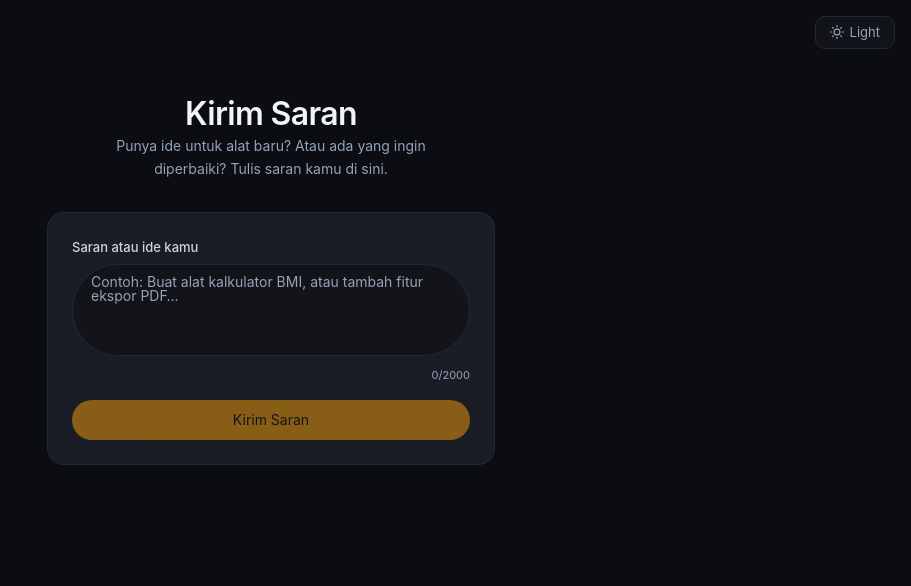
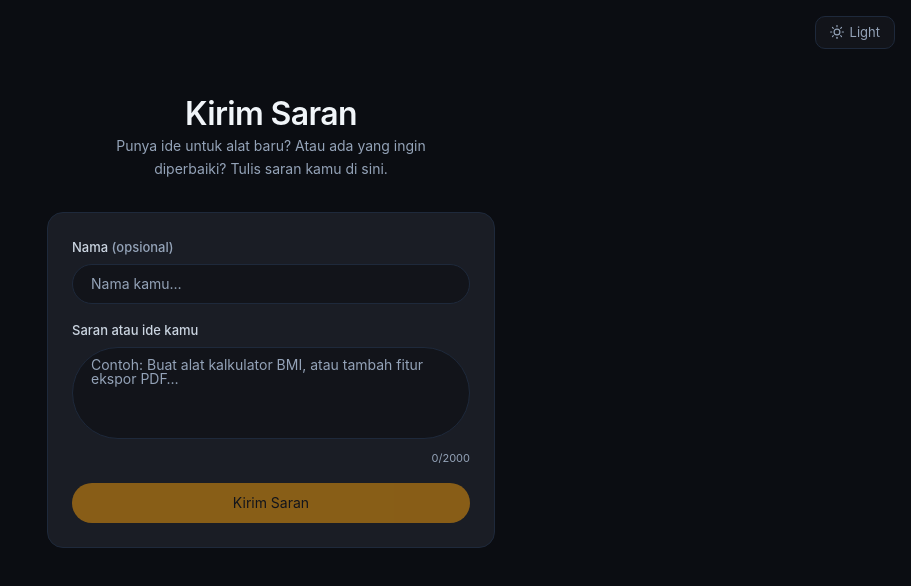
Before and after one commit to quantro/mainannxt, a Next.js app: page /saran in a window 1280 px wide. Shown: the top 586 px of the page, without its empty margins (369-1280 px from the left). Built offline with nearby package versions, Linux system fonts and the light colour scheme.

Commit message:
Add name and IP fields to suggestions

```diff
--- a/src/app/admin/suggestions/page.tsx
+++ b/src/app/admin/suggestions/page.tsx
@@ -6,7 +6,9 @@ import { SkeletonList } from "../../skeleton";
 
 interface Suggestion {
   id: number;
+  name: string | null;
   message: string;
+  ip: string | null;
   created_at: string;
 }
 
@@ -61,13 +63,17 @@ export default function AdminSuggestions() {
         <div className="space-y-3 max-w-2xl">
           {filtered.map((s) => (
             <div key={s.id} className="cosmic-card px-5 py-4">
-              <div className="flex items-start justify-between gap-4">
+              <div className="flex items-start justify-between gap-4 mb-2">
                 <p className="text-[14px] leading-[1.6] whitespace-pre-wrap">
                   {s.message}
                 </p>
-                <span className="text-[11px] text-[var(--color-ink-muted-48)] shrink-0 tabular-nums pt-0.5">
+                <span className="text-[11px] text-[var(--color-ink-muted)] shrink-0 tabular-nums pt-0.5">
                   {formatTime(s.created_at)}
                 </span>
+              </div>
+              <div className="flex items-center gap-3 text-[11px] text-[var(--color-ink-muted)]">
+                {s.name && <span>{s.name}</span>}
+                {s.ip && <span className="font-mono">{s.ip}</span>}
               </div>
             </div>
           ))}
--- a/src/app/api/suggestions/route.ts
+++ b/src/app/api/suggestions/route.ts
@@ -5,7 +5,7 @@ export const dynamic = "force-dynamic";
 
 export async function POST(req: NextRequest) {
   try {
-    const { message } = await req.json();
+    const { name, message } = await req.json();
     if (!message || typeof message !== "string" || !message.trim()) {
       return NextResponse.json({ error: "Pesan tidak boleh kosong" }, { status: 400 });
     }
@@ -13,12 +13,19 @@ export async function POST(req: NextRequest) {
       return NextResponse.json({ error: "Pesan maksimal 2000 karakter" }, { status: 400 });
     }
 
+    const ip =
+      req.headers.get("x-forwarded-for")?.split(",")[0]?.trim() ||
+      req.headers.get("x-real-ip") ||
+      "unknown";
+
     if (!supabase) {
       return NextResponse.json({ error: "Database tidak tersedia" }, { status: 500 });
     }
 
     const { error } = await supabase.from("suggestions").insert({
+      name: typeof name === "string" && name.trim() ? name.trim() : null,
       message: message.trim(),
+      ip,
     });
 
     if (error) throw error;
--- a/src/app/saran/page.tsx
+++ b/src/app/saran/page.tsx
@@ -7,6 +7,7 @@ import { useToast } from "../toast";
 
 export default function SaranPage() {
   const { toast } = useToast();
+  const [name, setName] = useState("");
   const [message, setMessage] = useState("");
   const [status, setStatus] = useState<"idle" | "loading" | "success" | "error">("idle");
   const [errorMsg, setErrorMsg] = useState("");
@@ -22,7 +23,7 @@ export default function SaranPage() {
       const res = await fetch("/api/suggestions", {
         method: "POST",
         headers: { "Content-Type": "application/json" },
-        body: JSON.stringify({ message: message.trim() }),
+        body: JSON.stringify({ name: name.trim() || null, message: message.trim() }),
       });
 
       if (!res.ok) {
@@ -59,6 +60,19 @@ export default function SaranPage() {
       >
         <div>
           <label className="text-[13px] font-medium block mb-1.5">
+            Nama <span className="text-[var(--color-ink-muted)]">(opsional)</span>
+          </label>
+          <input
+            value={name}
+            onChange={(e) => setName(e.target.value)}
+            placeholder="Nama kamu…"
+            maxLength={100}
+            className="cosmic-input w-full h-10 text-[14px]"
+          />
+        </div>
+
+        <div>
+          <label className="text-[13px] font-medium block mb-1.5">
             Saran atau ide kamu
           </label>
           <textarea
```
